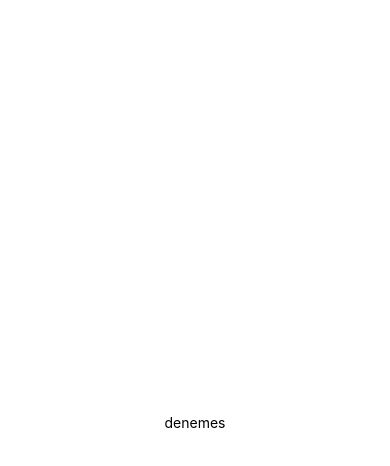
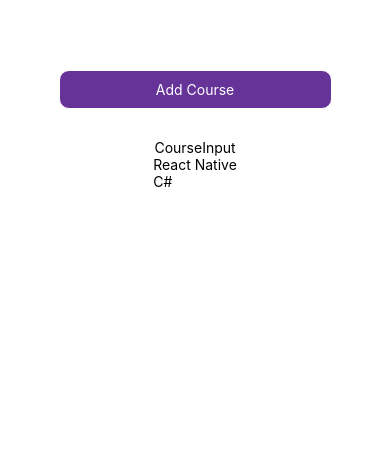
Before and after one commit to erenavar/MyCourses, a React Native app: screen / in a window 390 px wide. Shown: the top 466 px of the page. Built offline with nearby package versions, Linux system fonts and the light colour scheme.

Commit message:
Styled Button
Created courses array and modal component.

```diff
--- a/App.js
+++ b/App.js
@@ -1,20 +1,64 @@
 import { StatusBar } from "expo-status-bar";
-import { StyleSheet, Text, View } from "react-native";
+import { useState } from "react";
+import {
+  StyleSheet,
+  TouchableOpacity,
+  View,
+  Text,
+  FlatList,
+} from "react-native";
+import CourseInput from "./components/CourseInput";
 
 export default function App() {
+  const [modalIsVisible, setModalIsVisible] = useState(false);
+  const [courses, setCourses] = useState(["React Native", "C#"]);
+  const startModal = () => setModalIsVisible(true);
   return (
-    <View style={styles.container}>
-      <Text>denemes</Text>
-      <StatusBar style="auto" />
-    </View>
+    <>
+      <StatusBar style="light" />
+      <View style={styles.container}>
+        <TouchableOpacity
+          style={styles.loginScreenButton}
+          underlayColor="#fff"
+          onPress={startModal}
+        >
+          <Text style={styles.loginText}>Add Course</Text>
+        </TouchableOpacity>
+        <CourseInput visible={modalIsVisible} />
+
+        <FlatList
+          style={styles.coursesStyle}
+          data={courses}
+          renderItem={({ item }) => {
+            return <Text>{item}</Text>;
+          }}
+        />
+      </View>
+    </>
   );
 }
 
 const styles = StyleSheet.create({
   container: {
     flex: 1,
+    paddingTop: 40,
     backgroundColor: "#fff",
     alignItems: "center",
-    justifyContent: "center",
+  },
+  loginScreenButton: {
+    marginVertical: 30,
+    paddingVertical: 10,
+    backgroundColor: "rebeccapurple",
+    borderRadius: 10,
+    borderWidth: 1,
+    borderColor: "#fff",
+    width: "70%",
+  },
+  loginText: {
+    color: "#fff",
+    textAlign: "center",
+  },
+  coursesStyle: {
+    font: 160,
   },
 });
--- /dev/null
+++ b/components/CourseInput.js
@@ -0,0 +1,12 @@
+import { StyleSheet, Text, View } from "react-native";
+import React from "react";
+
+export default function CourseInput({ Visible }) {
+  return (
+    <View>
+      <Text>CourseInput</Text>
+    </View>
+  );
+}
+
+const styles = StyleSheet.create({});
```
